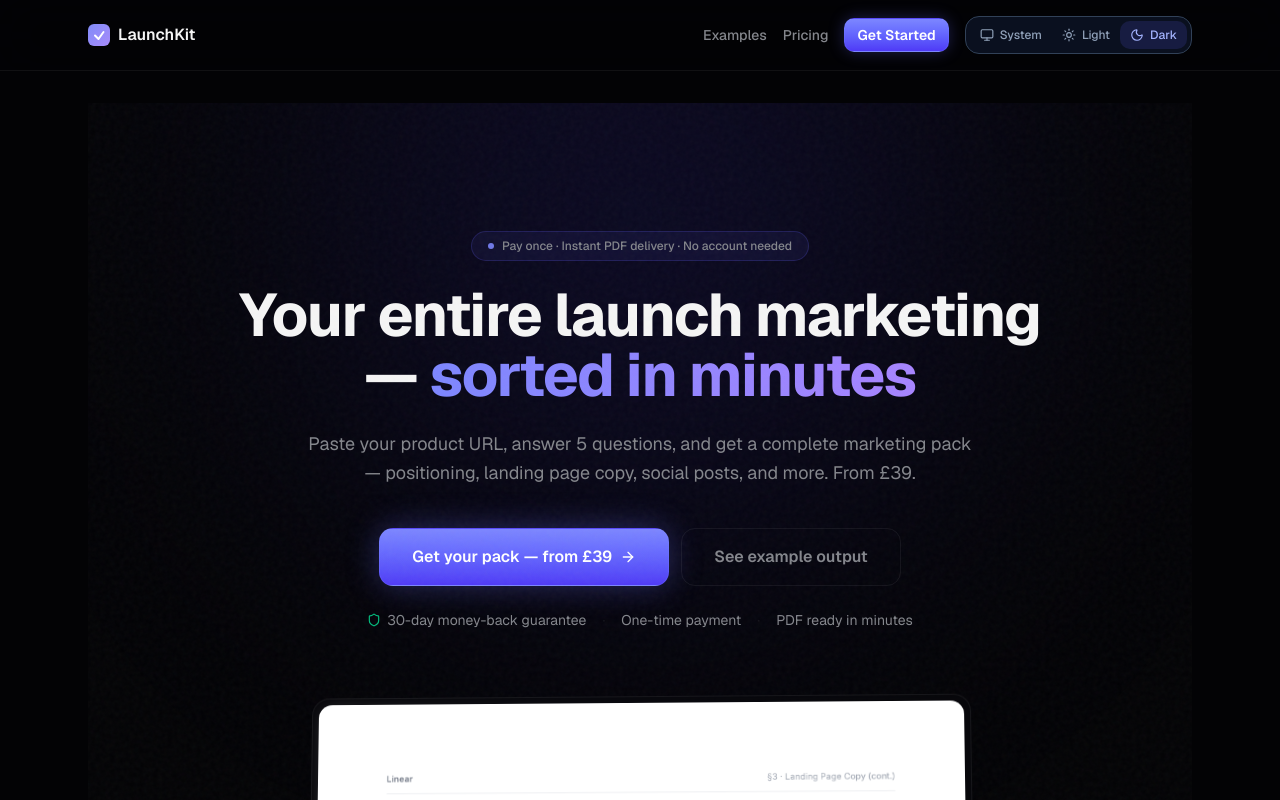
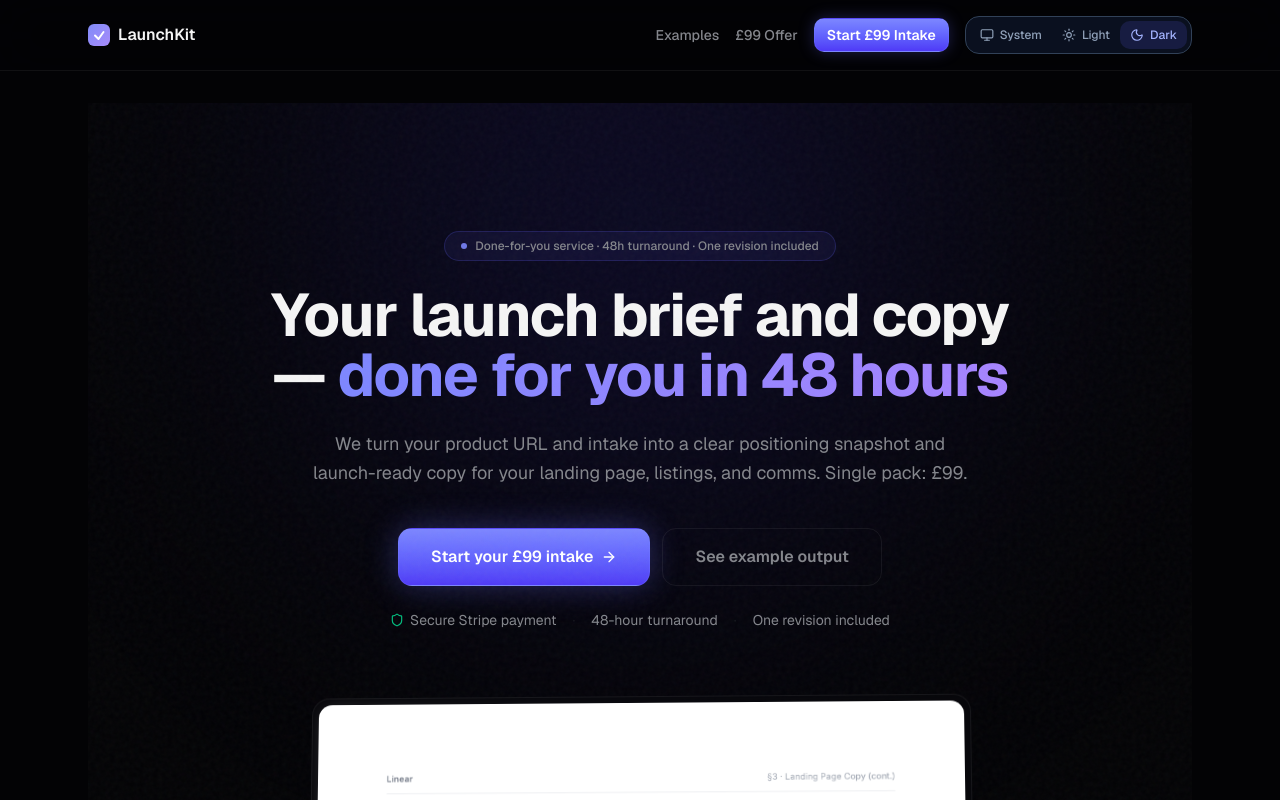
Before and after one commit to molty-assistant/marketing-tool, a Next.js app: page / in a window 1280 px wide. Shown: the top 800 px of the page. Built offline with nearby package versions, Linux system fonts and the light colour scheme.

Commit message:
Pivot landing page to £99 service-first offer

```diff
--- a/src/app/(marketing)/layout.tsx
+++ b/src/app/(marketing)/layout.tsx
@@ -3,9 +3,9 @@ import type { Metadata } from 'next';
 import { ThemeToggle } from '@/components/theme/ThemeToggle';
 
 export const metadata: Metadata = {
-  title: 'LaunchKit — Launch Marketing Packs for Indie Makers',
+  title: 'LaunchKit — £99 Launch Brief + Copy Pack',
   description:
-    'Paste your product URL, answer 5 questions, get a complete marketing pack — positioning, copy, social posts, and more. From £39, pay once.',
+    'Done-for-you positioning and launch copy for indie makers. One £99 Launch Brief + Copy Pack, delivered in 48 hours with one revision.',
 };
 
 function LogoMark() {
@@ -50,13 +50,13 @@ export default function MarketingLayout({
               href="/#pricing"
               className="text-muted-foreground hover:text-foreground font-medium transition-colors"
             >
-              Pricing
+              £99 Offer
             </Link>
             <Link
-              href="/start"
+              href="/start?tier=pro"
               className="rounded-lg bg-gradient-to-b from-indigo-400 to-indigo-600 px-3 py-1.5 text-xs font-semibold text-white shadow-[0_0_16px_rgba(99,102,241,0.3)] border border-indigo-400/20 hover:shadow-[0_0_20px_rgba(99,102,241,0.4)] transition-all sm:text-sm"
             >
-              Get Started
+              Start £99 Intake
             </Link>
             <ThemeToggle />
           </div>
--- a/src/app/(marketing)/page.tsx
+++ b/src/app/(marketing)/page.tsx
@@ -7,30 +7,32 @@ import { Accordion, AccordionContent, AccordionItem, AccordionTrigger } from '@/
 import { ExampleShowcase } from '@/components/ExampleShowcase';
 import { TIERS, SAMPLE_PACK_URL } from '@/lib/pricing';
 
+const OFFER_PRICE = TIERS.pro.price;
+
 const FAQ_ITEMS = [
   {
     question: 'How does it work?',
-    answer: 'Answer 5 quick questions about your product, pay once, and your AI-generated marketing pack is ready to download as a PDF within minutes. No account needed.',
+    answer: `Share your product URL, answer 5 intake questions, and pay once. We deliver your done-for-you Launch Brief + Copy Pack within 48 hours.`,
   },
   {
     question: 'Is this a subscription?',
-    answer: 'No. You pay once and the pack is yours forever. No recurring charges, no hidden fees.',
+    answer: 'No. It is a one-time £99 service with no recurring fees.',
   },
   {
     question: 'What do I need before buying?',
-    answer: 'Just your product URL (website, App Store, or Google Play listing). We analyse it to personalise your brief, copy, and social posts.',
+    answer: 'Your product URL and a few details on audience, tone, and launch goal. The intake takes about 2 minutes.',
   },
   {
-    question: 'What\'s the difference between Entry and Pro?',
-    answer: 'Entry (£39) gives you positioning, landing page copy, and 5 social posts — everything to start shipping. Pro (£99) adds email sequences, a 30-day content calendar, ad copy angles, app store copy, and more social posts.',
+    question: 'What is included in the £99 pack?',
+    answer: 'Positioning snapshot, landing or website copy, listing copy where relevant, and launch comms starter copy. One revision is included.',
   },
   {
     question: 'Can I see a sample first?',
     answer: 'Yes — browse the example output above or view the full sample pack to see the depth and quality before you buy.',
   },
   {
-    question: 'What if I\'m not happy?',
-    answer: '30-day money-back guarantee. If the pack doesn\'t help you launch clearer or faster, email us for a full refund.',
+    question: 'How many revisions are included?',
+    answer: 'One revision is included so we can tighten messaging after your first draft review.',
   },
 ];
 
@@ -51,20 +53,20 @@ export default function LandingPage() {
           {/* Badge */}
           <div className="inline-flex items-center gap-2 rounded-full border border-indigo-500/20 bg-indigo-500/8 px-4 py-1.5 text-xs font-medium text-muted-foreground">
             <span className="h-1.5 w-1.5 rounded-full bg-indigo-400 animate-pulse" />
-            Pay once · Instant PDF delivery · No account needed
+            Done-for-you service · 48h turnaround · One revision included
           </div>
 
           {/* Headline */}
           <h1 className="mt-6 text-4xl sm:text-5xl lg:text-6xl font-bold tracking-tight text-balance text-foreground">
-            Your entire launch marketing —{' '}
+            Your launch brief and copy —{' '}
             <span className="bg-gradient-to-r from-indigo-400 to-violet-400 bg-clip-text text-transparent">
-              sorted in minutes
+              done for you in 48 hours
             </span>
           </h1>
 
           {/* Subheading */}
           <p className="mt-6 text-base sm:text-lg text-muted-foreground max-w-2xl mx-auto leading-relaxed">
-            Paste your product URL, answer 5 questions, and get a complete marketing pack — positioning, landing page copy, social posts, and more. From {TIERS.entry.price}.
+            We turn your product URL and intake into a clear positioning snapshot and launch-ready copy for your landing page, listings, and comms. Single pack: {OFFER_PRICE}.
           </p>
 
           {/* CTAs */}
@@ -73,7 +75,7 @@ export default function LandingPage() {
               href="/start?tier=pro"
               className="group inline-flex items-center justify-center rounded-xl bg-gradient-to-b from-indigo-400 to-indigo-600 px-8 py-4 text-base font-semibold text-white shadow-[0_0_32px_rgba(99,102,241,0.35)] border border-indigo-400/20 hover:shadow-[0_0_40px_rgba(99,102,241,0.5)] hover:scale-[1.02] transition-all duration-200"
             >
-              Get your pack — from {TIERS.entry.price}
+              Start your {OFFER_PRICE} intake
               <ArrowRight className="ml-2 h-4 w-4 group-hover:translate-x-1 transition-transform duration-200" />
             </Link>
             <a
@@ -88,12 +90,12 @@ export default function LandingPage() {
           <div className="mt-6 flex flex-wrap items-center justify-center gap-4 text-sm text-muted-foreground">
             <span className="flex items-center gap-1.5">
               <Shield className="h-3.5 w-3.5 text-emerald-500" />
-              30-day money-back guarantee
+              Secure Stripe payment
             </span>
             <span className="hidden sm:inline text-border">·</span>
-            <span>One-time payment</span>
+            <span>48-hour turnaround</span>
             <span className="hidden sm:inline text-border">·</span>
-            <span>PDF ready in minutes</span>
+            <span>One revision included</span>
           </div>
 
           {/* PDF Mockup */}
@@ -174,13 +176,13 @@ export default function LandingPage() {
               },
               {
                 step: '02',
-                title: 'Pay once',
-                desc: `Entry (${TIERS.entry.price}) or Pro (${TIERS.pro.price}) — secure Stripe checkout. No subscription.`,
+                title: `Pay ${OFFER_PRICE} once`,
+                desc: 'Secure checkout locks your intake and delivery slot. No subscription.',
               },
               {
                 step: '03',
-                title: 'Download your PDF',
-                desc: 'AI-generated positioning, copy, and content plan — ready to paste and ship.',
+                title: 'Receive your pack in 48 hours',
+                desc: 'Done-for-you brief and launch copy, with one revision included.',
               },
             ].map((s) => (
               <div
@@ -200,79 +202,59 @@ export default function LandingPage() {
       <section id="pricing" className="mt-16 sm:mt-24 scroll-mt-24">
         <div className="max-w-4xl mx-auto">
           <div className="text-center mb-10">
-            <h2 className="text-2xl sm:text-3xl font-bold text-foreground">Choose your pack</h2>
-            <p className="mt-2 text-sm text-muted-foreground">One-time payment. Instant PDF delivery. No account required.</p>
+            <h2 className="text-2xl sm:text-3xl font-bold text-foreground">One service, clear scope</h2>
+            <p className="mt-2 text-sm text-muted-foreground">Done-for-you Launch Brief + Copy Pack. {OFFER_PRICE} one-time, delivered in 48 hours.</p>
           </div>
-          <div className="grid grid-cols-1 sm:grid-cols-2 gap-6">
+          <div className="max-w-2xl mx-auto rounded-[17px] bg-gradient-to-b from-indigo-500/35 to-violet-500/15 p-[1px]">
+            <div className="rounded-2xl bg-card p-6 sm:p-8 relative overflow-hidden h-full">
+              <div className="absolute top-0 right-0 h-40 w-40 bg-indigo-500/8 blur-3xl rounded-full pointer-events-none" />
 
-            {/* Entry */}
-            <div className="rounded-2xl border border-border bg-card p-6">
-              <div className="flex items-start justify-between mb-3">
+              <div className="flex items-start justify-between mb-4">
                 <div>
-                  <span className="text-base font-bold text-foreground">{TIERS.entry.name}</span>
-                  <p className="mt-1 text-xs text-muted-foreground">Typically {TIERS.entry.pageCount} pages</p>
+                  <span className="text-base font-bold text-foreground">Launch Brief + Copy Pack</span>
+                  <p className="mt-1 text-xs text-muted-foreground">Done-for-you positioning and launch messaging</p>
                 </div>
                 <div className="text-right">
-                  <span className="text-3xl font-bold text-foreground">{TIERS.entry.price}</span>
+                  <span className="text-3xl font-bold bg-gradient-to-r from-indigo-400 to-violet-400 bg-clip-text text-transparent">{OFFER_PRICE}</span>
                   <p className="text-xs text-muted-foreground">one-time</p>
                 </div>
               </div>
-              <p className="text-sm text-muted-foreground mb-5">{TIERS.entry.description}</p>
+
               <ul className="space-y-2.5 text-sm text-foreground/80 mb-6">
-                {TIERS.entry.shortFeatures.map((f) => (
+                {[
+                  'Positioning snapshot',
+                  'Landing / website copy',
+                  'App Store / listing copy (if relevant)',
+                  'Launch comms starter set',
+                  'Delivered within 48 hours',
+                  'One revision included',
+                ].map((f) => (
                   <li key={f} className="flex gap-2.5 items-start">
-                    <Check className="h-4 w-4 text-emerald-500 flex-shrink-0 mt-0.5" />
+                    <Check className="h-4 w-4 text-indigo-400 flex-shrink-0 mt-0.5" />
                     {f}
                   </li>
                 ))}
               </ul>
+
               <Link
-                href="/start?tier=entry"
-                className="flex items-center justify-center rounded-xl border border-border px-6 py-3 text-sm font-semibold text-foreground hover:bg-muted transition-all"
+                href="/start?tier=pro"
+                className="flex items-center justify-center rounded-xl bg-gradient-to-b from-indigo-400 to-indigo-600 px-6 py-3 text-sm font-semibold text-white shadow-[0_0_20px_rgba(99,102,241,0.3)] border border-indigo-400/20 hover:shadow-[0_0_28px_rgba(99,102,241,0.45)] hover:scale-[1.01] transition-all"
               >
-                Get {TIERS.entry.name} — {TIERS.entry.price}
+                Start £99 intake
               </Link>
             </div>
-
-            {/* Pro — gradient border */}
-            <div className="rounded-[17px] bg-gradient-to-b from-indigo-500/35 to-violet-500/15 p-[1px]">
-              <div className="rounded-2xl bg-card p-6 relative overflow-hidden h-full">
-                <div className="absolute top-0 right-0 h-40 w-40 bg-indigo-500/8 blur-3xl rounded-full pointer-events-none" />
-
-                <div className="flex items-start justify-between mb-3">
-                  <div>
-                    <span className="text-base font-bold text-foreground">{TIERS.pro.name}</span>
-                    <p className="mt-1 text-xs text-muted-foreground">Typically {TIERS.pro.pageCount} pages</p>
-                  </div>
-                  <div className="text-right">
-                    <span className="text-3xl font-bold bg-gradient-to-r from-indigo-400 to-violet-400 bg-clip-text text-transparent">{TIERS.pro.price}</span>
-                    <p className="text-xs text-muted-foreground">one-time</p>
-                  </div>
-                </div>
-                <p className="text-sm text-muted-foreground mb-5">{TIERS.pro.description}</p>
-                <ul className="space-y-2.5 text-sm text-foreground/80 mb-6">
-                  {TIERS.pro.shortFeatures.map((f) => (
-                    <li key={f} className="flex gap-2.5 items-start">
-                      <Check className="h-4 w-4 text-indigo-400 flex-shrink-0 mt-0.5" />
-                      {f}
-                    </li>
-                  ))}
-                </ul>
-                <Link
-                  href="/start?tier=pro"
-                  className="flex items-center justify-center rounded-xl bg-gradient-to-b from-indigo-400 to-indigo-600 px-6 py-3 text-sm font-semibold text-white shadow-[0_0_20px_rgba(99,102,241,0.3)] border border-indigo-400/20 hover:shadow-[0_0_28px_rgba(99,102,241,0.45)] hover:scale-[1.01] transition-all"
-                >
-                  Get {TIERS.pro.name} — {TIERS.pro.price}
-                </Link>
-              </div>
-            </div>
-
           </div>
 
           {/* Guarantee */}
           <div className="mt-6 flex items-center justify-center gap-2 text-sm text-muted-foreground">
             <Shield className="h-4 w-4 text-emerald-500" />
-            30-day money-back guarantee — no questions asked
+            <span>
+              One revision included. If we fail to deliver due to a technical issue, you are entitled to a full refund ({' '}
+              <Link href="/terms" className="underline">
+                Terms
+              </Link>
+              ).
+            </span>
           </div>
         </div>
       </section>
@@ -306,12 +288,12 @@ export default function LandingPage() {
         <div className="flex flex-col sm:flex-row items-start sm:items-center justify-between gap-6">
           <div>
             <div className="text-sm font-semibold text-foreground">LaunchKit</div>
-            <div className="mt-1 text-sm text-muted-foreground">Launch marketing packs for indie makers. Pay once, yours forever.</div>
+            <div className="mt-1 text-sm text-muted-foreground">Done-for-you launch brief + copy pack for indie makers.</div>
           </div>
 
           <div className="grid grid-cols-2 sm:flex gap-3 sm:gap-6 text-sm">
             {[
-              { href: '/#pricing', label: 'Pricing' },
+              { href: '/#pricing', label: '£99 Offer' },
               { href: '/#examples', label: 'Examples' },
               { href: SAMPLE_PACK_URL, label: 'Sample pack' },
               { href: '/terms', label: 'Terms' },
```
Also changed, not shown: src/app/(marketing)/checkout/page.tsx (+9 -1 lines).
